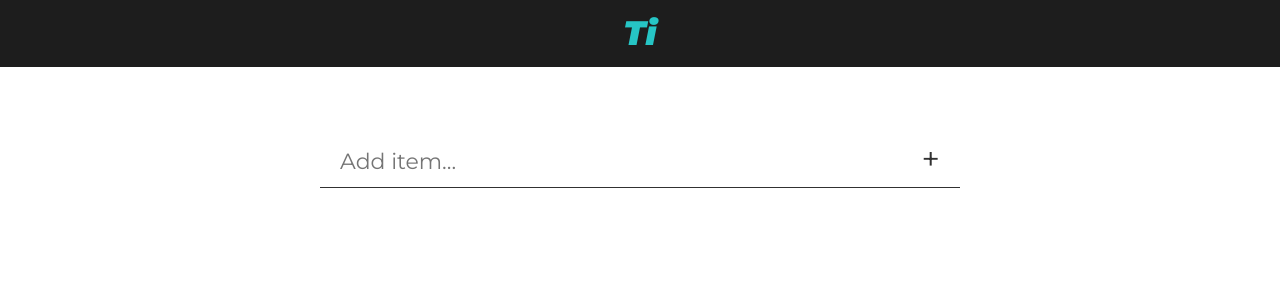
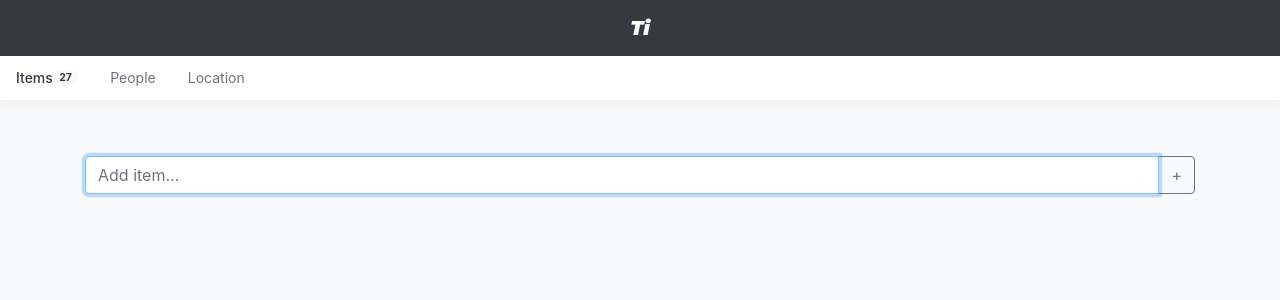
Before and after one commit to leonidasdeimantas/travel-items-ui, a React (Create React App) app: page / in a window 1280 px wide. Shown: the top 300 px of the page. Built offline with nearby package versions, Linux system fonts and the light colour scheme.

Commit message:
Header and Main input migrated

```diff
--- a/public/index.html
+++ b/public/index.html
@@ -16,9 +16,8 @@
   <link rel="icon" href="icon.ico">
 </head>
 
-<body>
+<body class="bg-light" id="root">
   <noscript>Your browser does not support JavaScript!</noscript>
-  <div id="root"></div>
 
   <!-- Bootstrap JS -->
   <script src="https://code.jquery.com/jquery-3.5.1.slim.min.js"
--- a/src/App.css
+++ b/src/App.css
@@ -1,352 +1,92 @@
-/* Global Variables */
-:root {
-  --back_color:  #ffffff;
-  --bord_color: #313131;
-  --head_color: #1d1d1d;
-  --deco_color: #26c5c5;
-  --main_button_font_size: calc(16px + 2vmin);
-  --logo_font_size: calc(18px + 2vmin);
-  --entry_font_size: calc(14px + 1vmin);
-  --main_font_size: calc(9px + 1vmin);
-  --medium_font_size: calc(7px + 1vmin);
-  --small_font_size: calc(5px + 1vmin);
-  --entry_border_radius: calc(0);
-  --list_border_radius: calc(0);
+html,
+body {
+  overflow-x: hidden; /* Prevent scroll on narrow devices */
 }
 
-@media (max-width: 1200px) {
-  :root {
-    --logo_font_size: calc(16px + 2vmin);
-    --entry_font_size: calc(18px + 1vmin);
-    --main_font_size: calc(12px + 1vmin);
-    --medium_font_size: calc(10px + 1vmin);
-    --small_font_size: calc(8px + 1vmin);
+body {
+  padding-top: 56px;
+}
+
+@media (max-width: 767.98px) {
+  .offcanvas-collapse {
+    position: fixed;
+    top: 56px; /* Height of navbar */
+    bottom: 0;
+    width: 100%;
+    padding-right: 1rem;
+    padding-left: 1rem;
+    overflow-y: auto;
+    background-color: var(--gray-dark);
+    transition: -webkit-transform .3s ease-in-out;
+    transition: transform .3s ease-in-out;
+    transition: transform .3s ease-in-out, -webkit-transform .3s ease-in-out;
+    -webkit-transform: translateX(100%);
+    transform: translateX(100%);
+  }
+  .offcanvas-collapse.open {
+    -webkit-transform: translateX(-1rem);
+    transform: translateX(-1rem); /* Account for horizontal padding on navbar */
   }
 }
 
-@media (max-width: 600px) {
-  :root {
-    --logo_font_size: calc(16px + 2vmin);
-    --entry_font_size: calc(20px + 1vmin);
-    --main_font_size: calc(14px + 1vmin);
-    --medium_font_size: calc(12px + 1vmin);
-    --small_font_size: calc(10px + 1vmin);
-  }
+.nav-scroller {
+  position: relative;
+  z-index: 2;
+  height: 2.75rem;
+  overflow-y: hidden;
 }
 
-body {
-  background-color: var(--back_color);
+.nav-scroller .nav {
+  display: -webkit-box;
+  display: -ms-flexbox;
+  display: flex;
+  -ms-flex-wrap: nowrap;
+  flex-wrap: nowrap;
+  padding-bottom: 1rem;
+  margin-top: -1px;
+  overflow-x: auto;
+  color: rgba(255, 255, 255, .75);
+  text-align: center;
+  white-space: nowrap;
+  -webkit-overflow-scrolling: touch;
 }
 
-.AppBody {
-  background-color: var(--back_color);
-  min-height: 100vh;
-  display: block;
-  font-size: var(--main_font_size);
+.nav-underline .nav-link {
+  padding-top: .75rem;
+  padding-bottom: .75rem;
+  font-size: .875rem;
+  color: var(--secondary);
 }
 
-.FlexRow {
-  display: flex;
-  flex-direction: row;
+.nav-underline .nav-link:hover {
+  color: var(--blue);
 }
 
-.navbar {
-  background-color: var(--head_color);
+.nav-underline .active {
+  font-weight: 500;
+  color: var(--gray-dark);
 }
 
-.HeaderLogoText {
-  font-size: var(--logo_font_size);
+.text-white-50 { color: rgba(255, 255, 255, .5); }
+
+.bg-purple { background-color: var(--purple); }
+
+.border-bottom { border-bottom: 1px solid #e5e5e5; }
+
+.box-shadow { box-shadow: 0 .25rem .75rem rgba(0, 0, 0, .05); }
+
+.lh-100 { line-height: 1; }
+.lh-125 { line-height: 1.25; }
+.lh-150 { line-height: 1.5; }
+
+
+.CLogoText {
   font-family: 'Montserrat', sans-serif;
   font-weight: 900;
   font-style: italic;
-  color: var(--deco_color);
-  margin: 0;
+  color: white;
 }
 
-.MainItemBox {
-  display: block;
-  width: 50%;
-  padding-top: 5%;
-  padding-bottom: 5%;
-  margin: 0 auto 0 auto;
+.CMainInput {
+  margin-top: 5%;
 }
-
-@media (max-width: 1000px) {
-  .MainItemBox {
-    width: 75%;
-  }
-}
-
-@media (max-width: 600px) {
-  .MainItemBox {
-    width: 95%;
-  }
-}
-
-.ItemEnterForm {
-  display: flex;
-  flex-direction: row;
-  border-bottom: 1px solid var(--bord_color);
-}
-
-.ItemEnterInput {
-  -webkit-appearance: none;
-  -moz-appearance: none;
-  appearance: none;
-  background-color: transparent;
-  color: var(--bord_color);
-  border: none;
-  padding: 4px 10px 0px 20px;
-  font-size: var(--entry_font_size);
-  font-family: 'Montserrat', sans-serif;
-  font-weight: 400;
-  flex: 1;
-}
-
-.ItemEnterInput:focus {
-  outline: none;
-}
-
-.ItemEnterButton {
-  border: none;
-  background-color: transparent;
-  padding: 4px 20px 4px 0px;
-  text-align: center;
-  margin-left: 0;
-  /*margin-right: 1%;*/
-  font-size: var(--main_button_font_size);
-  font-family: 'Montserrat', sans-serif;
-  font-weight: 400;
-  color: var(--bord_color);
-  opacity: 1;
-  transition: 0.2s;
-}
-
-.ItemEnterButton:focus {
-  outline: none;
-}
-
-.ItemEnterButton:hover {
-  opacity: 0.7;
-  color: var(--deco_color);
-}
-
-.ItemListContainer {
-  margin-top: 20px;
-  border: none;
-  padding-top: 5px;
-  padding-bottom: 10px;
-  display: flex;
-  flex-direction: column;
-}
-
-.ItemContainer {
-  margin: 5px 0px 5px 0px;
-  padding-bottom: 3px;
-  padding-left: 0;
-  padding-right: 0;
-}
-
-@media (min-width: 1000px) {
-  .ItemContainer:hover {
-    word-wrap: break-word;
-    background-color: rgb(248, 248, 248);
-  }
-}
-
-.ItemPropertiesContainer {
-  padding-top: 1px;
-  padding-bottom: 5px;
-}
-
-.ItemMainText {
-  overflow: hidden;
-  text-overflow: ellipsis;
-  width: auto;
-  font-family: 'Montserrat', sans-serif;
-  font-weight: 400;
-  font-size: var(--main_font_size);
-  padding-top: 3px;
-  margin-right: 10px;
-}
-
-.ItemPropertiesText {
-  font-family: 'Montserrat', sans-serif;
-  font-weight: 600;
-  font-size: var(--small_font_size);
-  margin-right: 10px;
-  margin-bottom: 0;
-}
-
-.ItemContent {
-  flex-grow: 1;
-  max-width: calc(100% - 50px);;
-}
-
-.ItemCompleteButtonContainer {
-  margin: auto 14px auto 7px;
-  position: relative;
-  padding: 11px;
-}
-
-.ItemCompleteButton {
-  background: transparent;
-  display: block;
-  border-radius: 100%;
-  box-shadow: inset 0px 0px 0px 3px white;
-  border: 1px solid var(--bord_color);
-  -ms-transform: translate(-50%, -50%);
-  transform: translate(-50%, -50%);
-  padding: 11px;
-  margin: 0;
-  position: absolute;
-  top: 50%;
-  left: 50%;
-}
-
-.ItemCompleteButton:focus {
-  outline: none;
-}
-
-@media(hover: hover) and (pointer: fine) {
-  .ItemCompleteButton:hover {
-    background: var(--bord_color);
-    opacity: 0.3;
-  }
-}
-
-@media (max-width: 768px) {
-  .ItemCompleteButton {
-    padding: 15px;
-  }
-  .ItemCompleteButtonContainer {
-    margin-left: 3px;
-    padding: 15px;
-  }
-}
-
-.ItemPropertiesItem {
-    display: flex;
-    flex-direction: row;
-}
-
-.ItemNoProperties {
-  font-style: italic;
-  font-size: var(--small_font_size);
-  font-family: 'Montserrat', sans-serif;
-  font-weight: 400;
-  color: #dddddd;
-  margin-bottom: 0;
-}
-
-.ItemProperties {
-  font-size: var(--small_font_size);
-  font-family: 'Montserrat', sans-serif;
-  font-weight: 500;
-  color: var(--deco_color);
-  overflow: hidden;
-  text-overflow: ellipsis;
-}
-
-.ItemPropertiesInput {
-  -webkit-appearance: none;
-  -moz-appearance: none;
-  appearance: none;
-  width: 60%;
-  background: transparent;
-  border: none;
-  padding: 0 5px 0 0;
-  margin: 0 0 0 0;
-  font-size: var(--small_font_size);
-  font-family: 'Montserrat', sans-serif;
-  font-weight: 400;
-}
-
-.ItemPropertiesInput:focus {
-  outline: none;
-}
-
-.ItemPropertiesButton {
-  width: 30px;
-  padding: 0;
-  margin-left: 1%;
-  border: none;
-  background-color: #dddddd;
-  border-radius:50px;
-  -moz-border-radius:50px;
-  -webkit-border-radius:50px;
-  text-align: center;
-  font-size: var(--small_font_size);
-  font-family: 'Montserrat', sans-serif;
-  font-weight: 400;
-  color: white;
-  opacity: 1;
-  transition: 0.2s;
-}
-
-.ItemPropertiesButtonX {
-  width: 30px;
-  padding: 0;
-  margin-left: 3px;
-  border: none;
-  background-color: #f0d9d9;
-  border-radius:50px;
-  -moz-border-radius:50px;
-  -webkit-border-radius:50px;
-  text-align: center;
-  font-size: var(--small_font_size);
-  font-family: 'Montserrat', sans-serif;
-  font-weight: 400;
-  color: white;
-  opacity: 1;
-  transition: 0.2s;
-}
-
-.ItemPropertiesButton:focus {
-  outline: none;
-}
-
-.ItemPropertiesButton:hover {
-  opacity: 0.7;
-}
-
-.XButtonButton {
-  font-family: 'Montserrat', sans-serif;
-  font-weight: 400;
-  font-size: var(--main_font_size);
-  padding: 0;
-  margin: 0 2px 0 0;
-  background-color: transparent;
-  border-color: transparent;
-  cursor: pointer;
-  height: 25px;
-  width: 25px;
-  position: relative;
-  margin-left: auto;
-  color: var(--bord_color);
-  order: 2;
-  opacity: 0.3;
-}
-
-@media(hover: hover) and (pointer: fine) {
-  .XButtonButton:hover {
-    opacity: 1;
-  }
-}
-
-.XButtonButton:focus {
-  outline: none;
-}
-
-input[type=checkbox] {
-  vertical-align: middle;
-  zoom: 1.5;
-  float: right;
-  margin-right: 10px;
-  font-size: 30px;
-  outline: 0;
-}
-
-input[type=checkbox]:focus {
-  outline: 0;
-}
--- a/src/App.js
+++ b/src/App.js
@@ -122,9 +122,8 @@ class App extends React.Component  {
   render() {
     return (
       <div className="App">
-        <div className="AppBody">
           <Header />
-          <div className="MainItemBox">
+          <main role="main" class="container">
             <ItemEnter
               handleAddItem={this.handleAddItem}
             />
@@ -141,8 +140,7 @@ class App extends React.Component  {
                 handleRemoveItem={this.handleRemoveItem}
               />
             }
-          </div>
-        </div>
+          </main>
       </div>
     );
   }
--- a/src/components/Header.js
+++ b/src/components/Header.js
@@ -8,29 +8,20 @@ class Header extends React.Component  {
   render() {
     return (
       <div>
-        <nav className="navbar navbar-expand-md navbar-dark">
-          <div className="navbar-collapse collapse w-100 order-1 order-md-0 dual-collapse2">
-            {/*
-              <ul className="navbar-nav mr-auto">
-                  <li className="nav-item">
-                      <a className="nav-link" href="#">Link</a>
-                  </li>
-              </ul>
-            */}
-          </div>
-          <div className="mx-auto order-0">
-            <p className="HeaderLogoText">Ti</p>
-          </div>
-          <div className="navbar-collapse collapse w-100 order-3 dual-collapse2">
-            {/*
-              <ul className="navbar-nav ml-auto">
-                  <li className="nav-item">
-                      <a className="nav-link" href="#">Right</a>
-                  </li>
-              </ul>
-            */}
-          </div>
+        <nav className="navbar navbar-expand-md fixed-top navbar-dark bg-dark">
+          <a class="navbar-brand mx-auto order-0 CLogoText" href="#">Ti</a>
         </nav>
+
+        <div className="nav-scroller bg-white box-shadow">
+          <nav className="nav nav-underline">
+            <a className="nav-link active" href="#">
+              Items
+              <span className="badge badge-pill bg-light align-text-bottom">27</span>
+            </a>
+            <a className="nav-link" href="#">People</a>
+            <a className="nav-link" href="#">Location</a>
+          </nav>
+        </div>
       </div>
     );
   }
--- a/src/components/Item.js
+++ b/src/components/Item.js
@@ -87,7 +87,6 @@ class Item extends React.Component {
       color: "#dddddd",
     }
     const completedStyleButton = {
-      background: "var(--bord_color)"
     }
     const zeroPaddingStyle = {
       padding: "0"
@@ -99,15 +98,15 @@ class Item extends React.Component {
     if(this.props.item.id === this.props.clicked_price) clicked_price = true;
 
     return (
-      <div className="FlexRow ItemContainer">
-        <div className="ItemCompleteButtonContainer">
-          <button type="button" className="ItemCompleteButton"
+      <div className="media text-muted pt-3">
+        <div className="mr-2 rounded">
+          <button type="button"
             style={this.props.item.completed ? completedStyleButton : null}
             onClick={() => this.props.handleDone(this.props.item.id)}>
           </button>
         </div>
 
-        <div className="ItemContent">
+        <div className="media-body pb-3 mb-0 small lh-125 border-bottom border-gray">
           <div className="FlexRow">
             <div className="ItemMainText" style={this.props.item.completed ? completedStyle : null}>
               {this.props.item.text}
--- a/src/components/ItemEnter.js
+++ b/src/components/ItemEnter.js
@@ -16,9 +16,11 @@ class ItemEnter extends React.Component  {
   render() {
     return (
       <div>
-        <form className="ItemEnterForm" onSubmit={e => this.handleButton(e)}>
-          <input id="ItemEnterInputID" type="textbox" className="ItemEnterInput" placeholder="Add item..." ref={this.msgRef} autoFocus/>
-          <input type="submit" className="ItemEnterButton" value="+"/>
+        <form className="input-group mb-3 CMainInput" onSubmit={e => this.handleButton(e)}>
+          <input id="ItemEnterInputID" type="textbox" className="form-control" placeholder="Add item..." ref={this.msgRef} autoFocus/>
+          <div className="input-group-append">
+            <input type="submit" className="btn btn-outline-secondary" value="+"/>
+          </div>
         </form>
       </div>
     );
--- a/src/components/ItemList.js
+++ b/src/components/ItemList.js
@@ -16,9 +16,9 @@ class ItemList extends React.Component {
     />)
 
     return (
-      <div className="ItemListContainer">
-        {list}
-      </div>
+        <div className="my-3 p-3 bg-white rounded box-shadow">
+          {list}
+        </div>
     );
   }
 }
```
